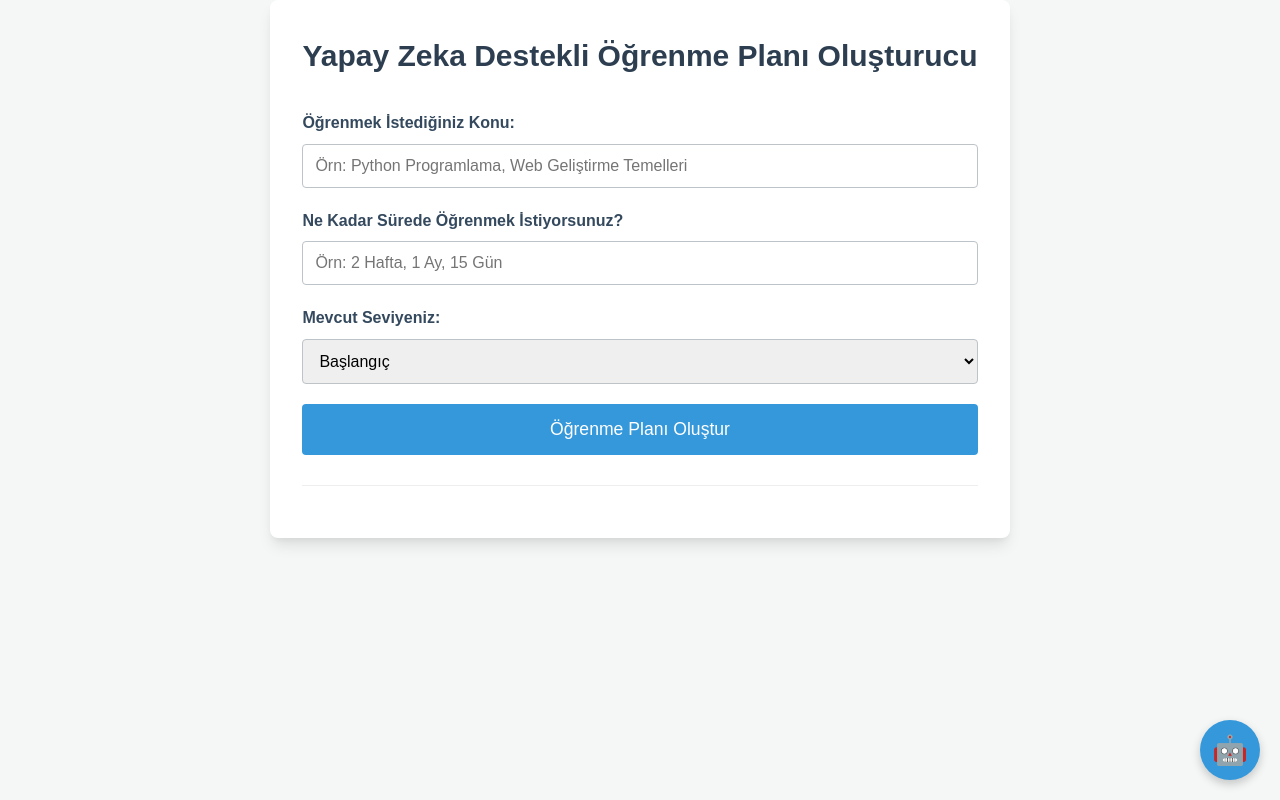
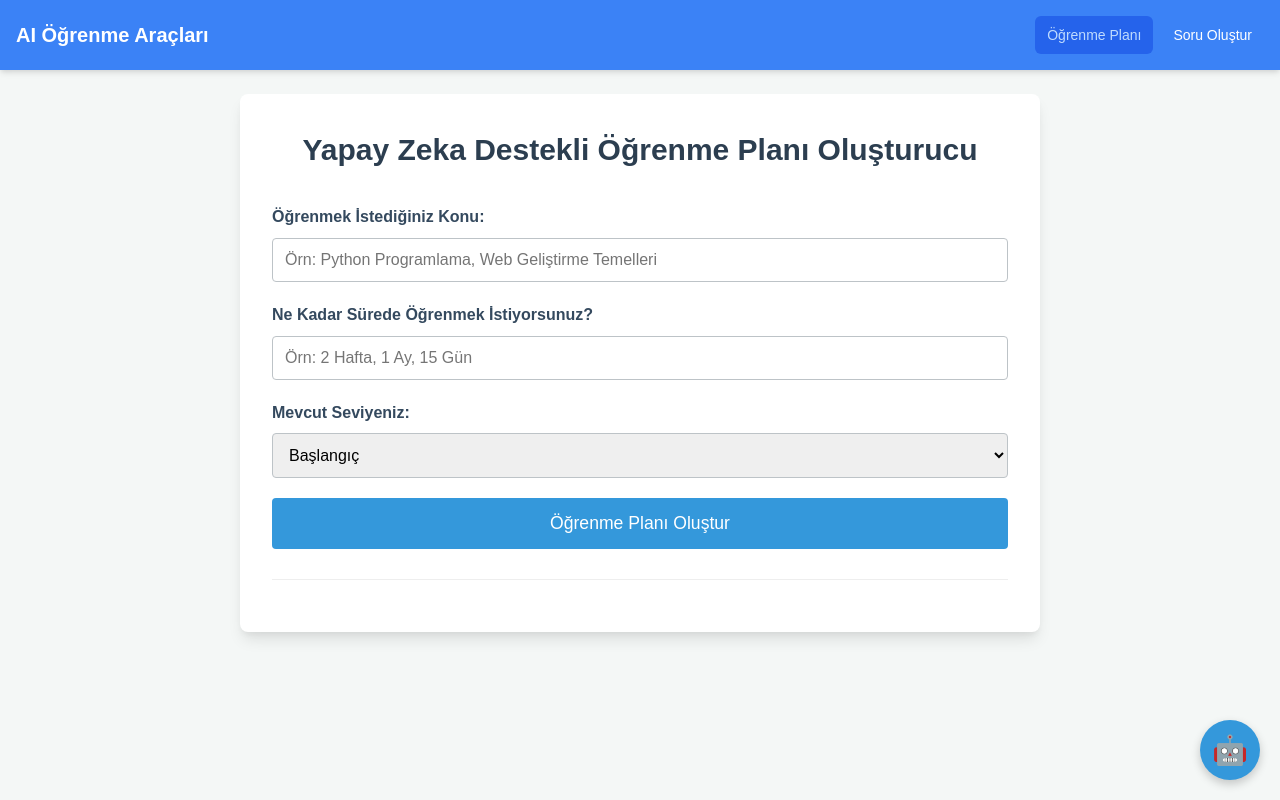
Before and after one commit to YusufCihanGedik/JAM, a plain HTML site: page index.html in a window 1280 px wide. Drawn offline with Linux system fonts and the light colour scheme.

Commit message:
Update index.html

```diff
--- a/index.html
+++ b/index.html
@@ -7,7 +7,17 @@
     <link rel="stylesheet" href="style.css">
 </head>
 <body>
-    <div class="container">
+    <header id="main-header">
+        <div class="header-container">
+            <a href="index.html" class="logo">AI Öğrenme Araçları</a>
+            <nav>
+                <a href="index.html" class="nav-link active">Öğrenme Planı</a>
+                <a href="questions.html" class="nav-link">Soru Oluştur</a>
+            </nav>
+        </div>
+    </header>
+    <main class="main-content">
+        <div class="container">
         <h1>Yapay Zeka Destekli Öğrenme Planı Oluşturucu</h1>
 
         <form id="plan-form">
@@ -45,7 +55,8 @@
         <div id="plan-result">
             <!-- Öğrenme planı buraya eklenecek -->
         </div>
-    </div>
+        </div>
+    </main>
 
     <!-- Chatbot Konteyneri (Başlangıçta gizli) -->
     <div id="chatbot-container" class="chatbot-popup hidden">  <!-- Sınıf adı değişti -->
```
